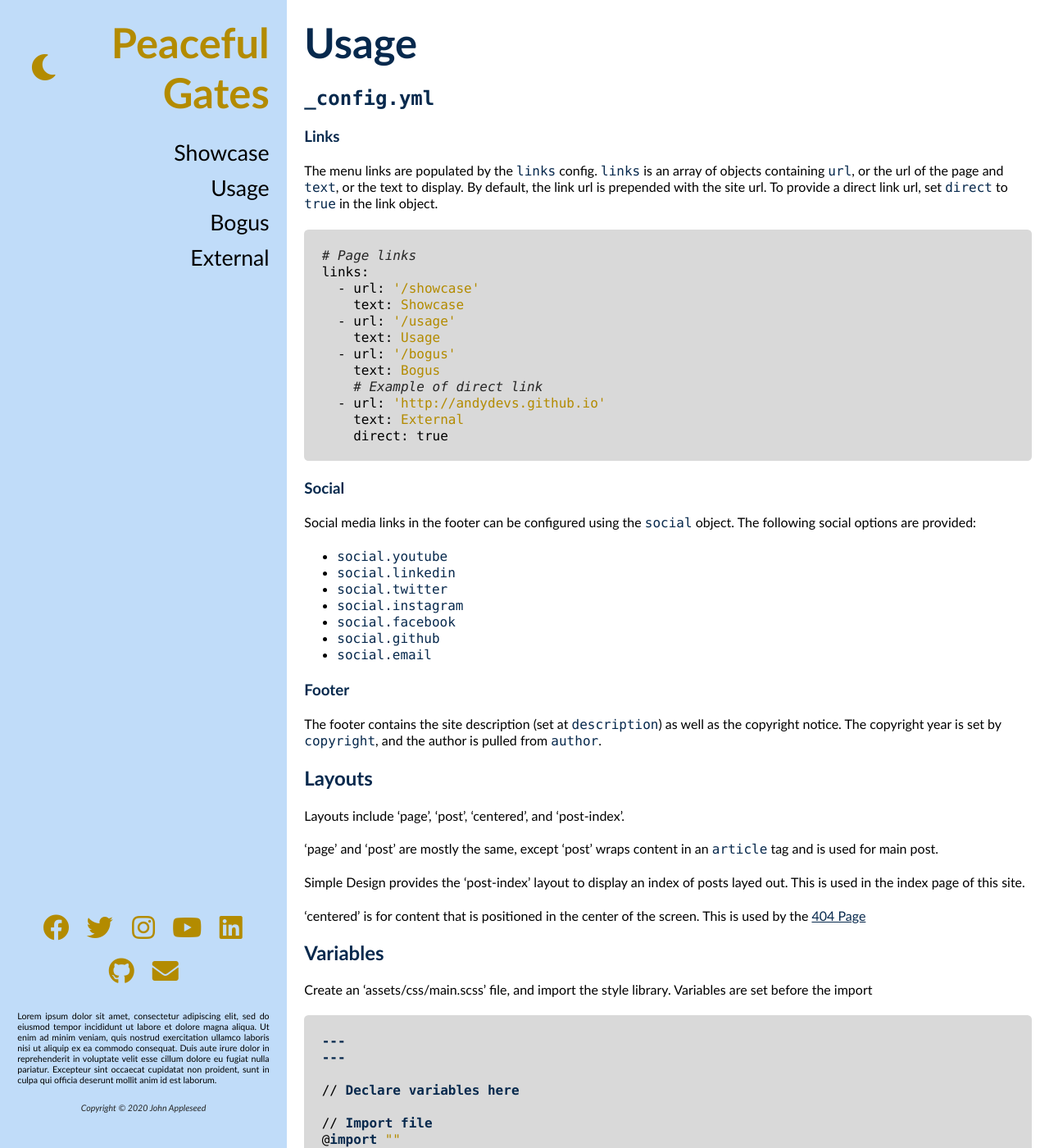
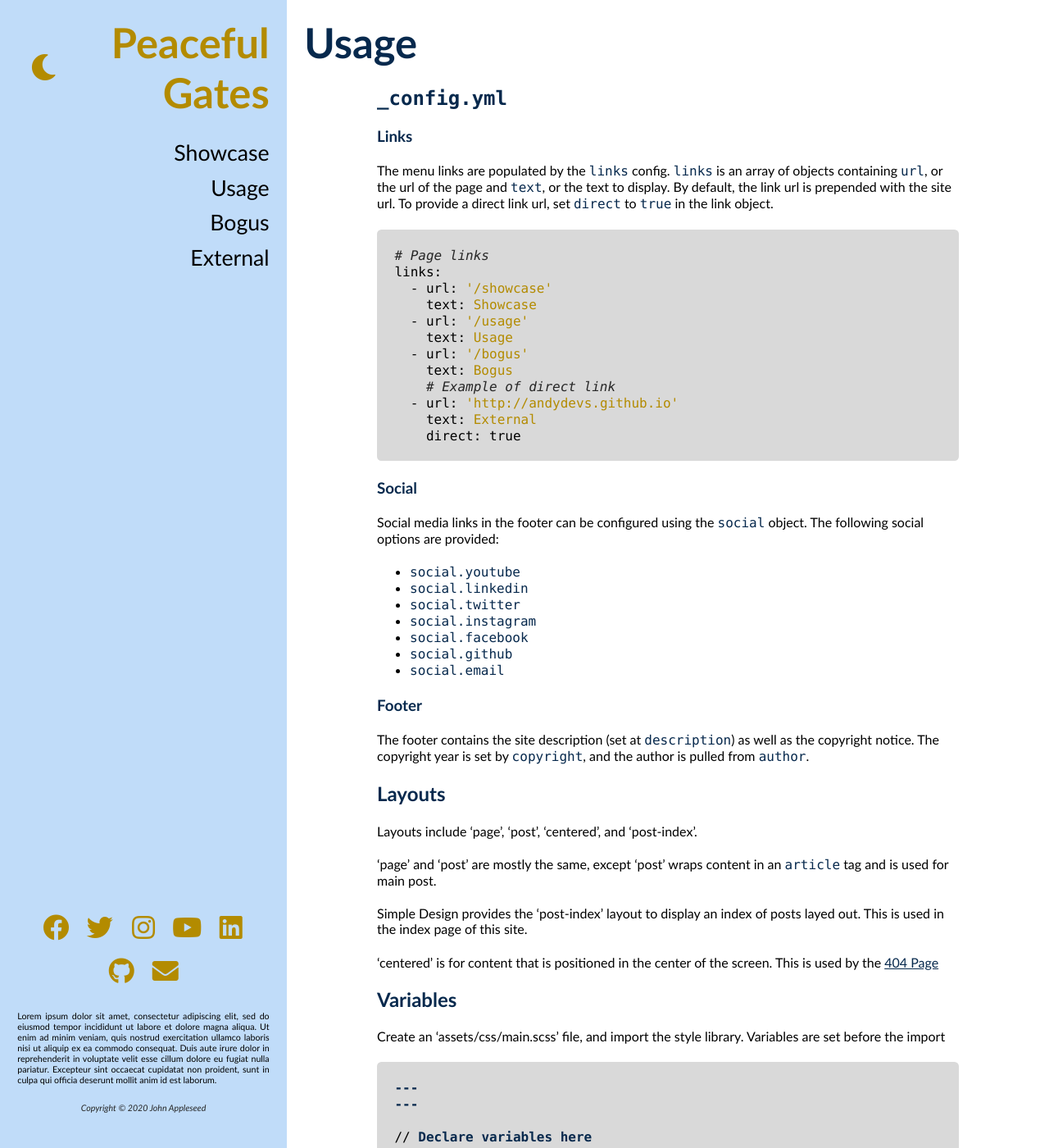
Before and after one commit to andydevs/jekyll-theme-peaceful-gates, a Jekyll site: the page built from usage.md, in a window 1280 px wide and 1400 px high. Shown: the whole window at 82% size. Built offline with Jekyll 4.4.1, drawn with Linux system fonts in a browser that asks for light colours; some of the changed text lies outside the part shown.

Commit message:
Content Gutters

```diff
--- a/_layouts/page.html
+++ b/_layouts/page.html
@@ -6,4 +6,6 @@ layout: default
 {%- include page-header.html
     title=page.title -%}
 
-{{ content }}
+<section class="content-gutters">
+    {{ content }}
+</section>
--- a/_layouts/post.html
+++ b/_layouts/post.html
@@ -13,5 +13,9 @@ layout: default
     {%- include page-header.html
         title=page.title
         subtitle=subtitle -%}
-    {{ content }}
+
+    <!-- Main Post Content -->
+    <section class="content-gutters">
+        {{ content }}
+    </section>
 </article>
--- a/_sass/jekyll-theme-peaceful-gates/_homepage.scss
+++ b/_sass/jekyll-theme-peaceful-gates/_homepage.scss
@@ -1,3 +1,7 @@
+.content-gutters {
+    margin: 0pt 10%;
+}
+
 .homepage-layout {
     display: grid;
     grid-template-rows: auto;
```
Also changed, not shown: TODO.md (+1 -1 lines).
